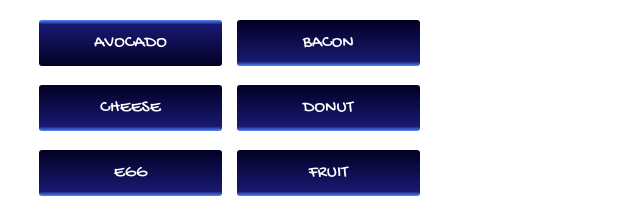
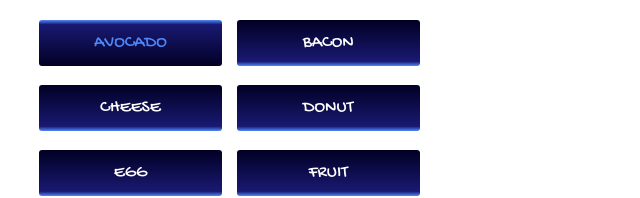
Before and after one commit to dolaku/GifTastic, a plain HTML site: page index.html in a window 1280 px wide. In both pictures the pointer is over the element "AVOCADO". Shown: the part 183-381 px from the top of the page, 0-640 px from the left. Drawn offline with nearby package versions, Linux system fonts and the light colour scheme.

Commit message:
Updated hover style

```diff
--- a/assets/css/style.css
+++ b/assets/css/style.css
@@ -22,6 +22,7 @@
 }
 .item-btn:hover {
     background: linear-gradient(0deg, #020024 0%, #191972 90%, #4f87f8 100%);
+    color: #4f87f8;
 }
 .item-btn:active {
     background-color: #191972;
```
